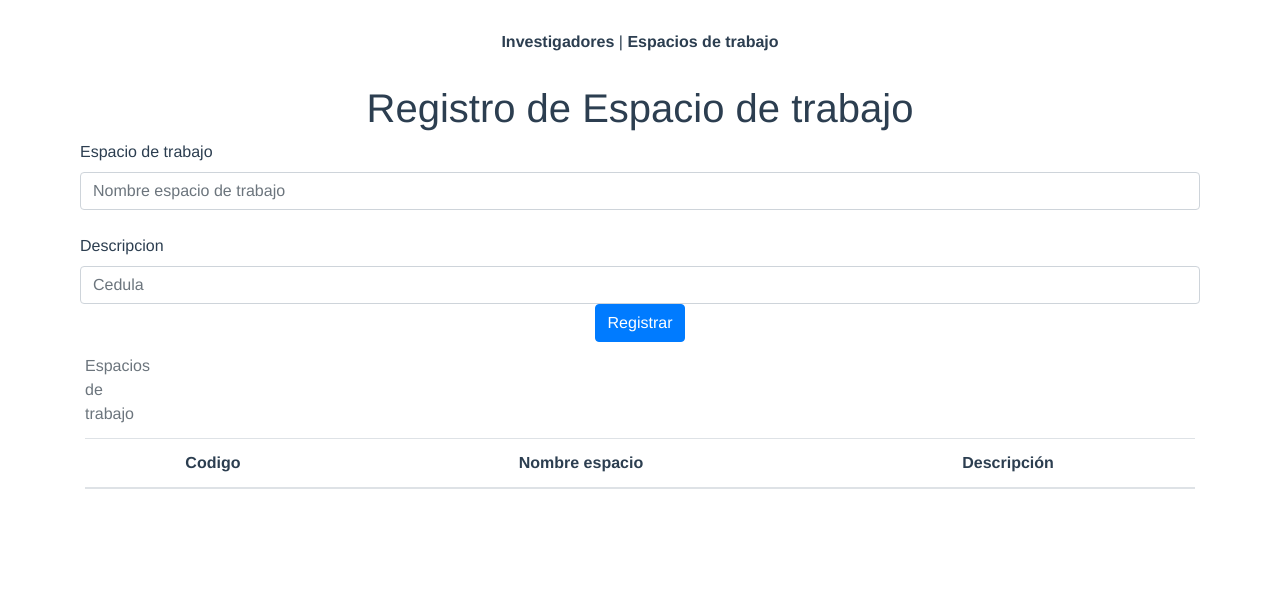
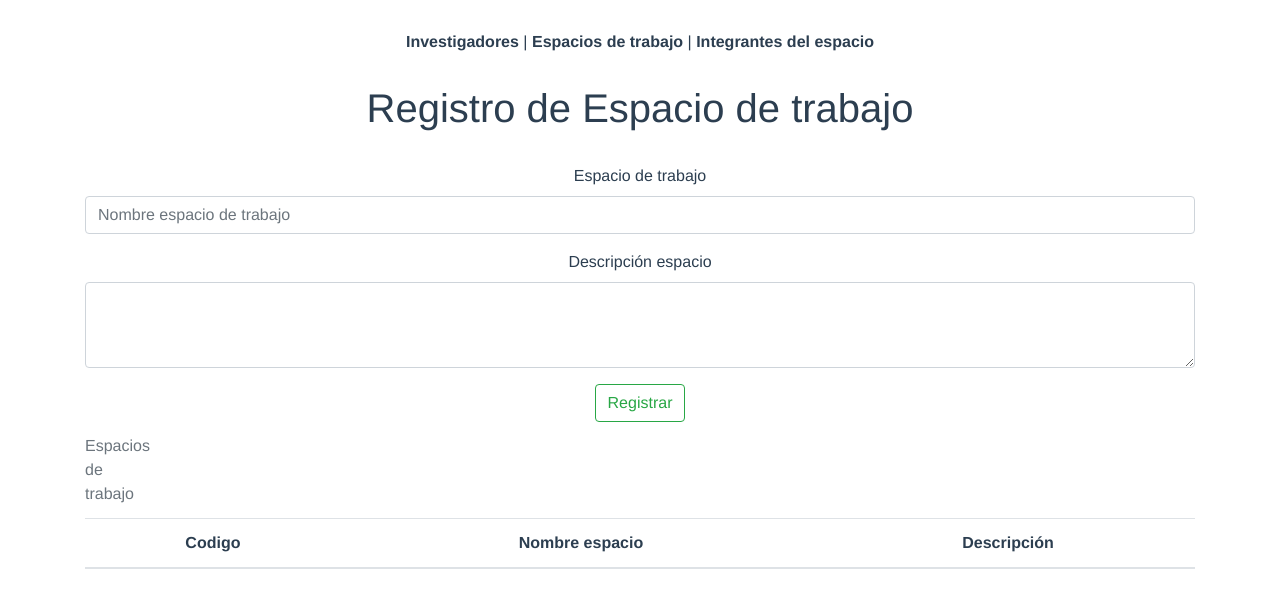
Before and after one commit to Leon-Avalos/indicadores, a Vue app: page /registro_espacio in a window 1280 px wide. Shown: the top 608 px of the page. Built offline with nearby package versions, Linux system fonts and the light colour scheme.

Commit message:
Magia bootstrap

```diff
--- a/package.json
+++ b/package.json
@@ -8,8 +8,10 @@
     "lint": "vue-cli-service lint"
   },
   "dependencies": {
+    "bootstrap": "^4.6.0",
+    "bootstrap-vue": "^2.21.2",
     "core-js": "^3.6.5",
-    "vue": "^2.6.11",
+    "vue": "^2.6.12",
     "vue-router": "^3.2.0"
   },
   "devDependencies": {
--- a/src/App.vue
+++ b/src/App.vue
@@ -2,7 +2,8 @@
   <div id="app">
     <div id="nav">
       <router-link to="/">Investigadores</router-link> |
-      <router-link to="/Registro_espacio">Espacios de trabajo</router-link>
+      <router-link to="/Registro_espacio">Espacios de trabajo</router-link> |
+      <router-link to="/Registro_integrantes_espacio">Integrantes del espacio</router-link>
     </div>
     <router-view/>
   </div>
--- a/src/router/index.js
+++ b/src/router/index.js
@@ -17,6 +17,11 @@ const routes = [
     // this generates a separate chunk (about.[hash].js) for this route
     // which is lazy-loaded when the route is visited.
     component: () => import(/* webpackChunkName: "about" */ '../views/Registro_espacio.vue')
+  },
+  {
+    path: '/registro_integrantes_espacio',
+    name: 'Registro_integrantes_espacio',
+    component: () => import( '../views/Registro_integrantes_espacio.vue')
   }
 ]
 
--- a/src/views/Home.vue
+++ b/src/views/Home.vue
@@ -2,6 +2,7 @@
   <div id="investigadores" class="home">
     <!-- <img alt="Vue logo" src="../assets/logo.png"> -->
     <HelloWorld msg="Registro de Investigadores" />
+    <link href="https://cdn.jsdelivr.net/npm/bootstrap@5.0.0-beta2/dist/css/bootstrap.min.css" rel="stylesheet" integrity="sha384-BmbxuPwQa2lc/FVzBcNJ7UAyJxM6wuqIj61tLrc4wSX0szH/Ev+nYRRuWlolflfl" crossorigin="anonymous">
     <div class="container">
       <section class="form">
         <form>
@@ -55,7 +56,7 @@
               </div>
             </div>
           </div>
-          <button type="submit" @click.prevent="crearInvestigador" class="btn btn-primary">Agregar</button>
+          <button type="submit" @click.prevent="crearInvestigador" class="btn btn-outline-success">Agregar</button>
         </form>
       </section>
       <section class="data">
--- a/src/views/Registro_espacio.vue
+++ b/src/views/Registro_espacio.vue
@@ -2,38 +2,28 @@
   <div id="espacio_trabajo" class="home">
     <!-- <img alt="Vue logo" src="../assets/logo.png"> -->
     <HelloWorld msg="Registro de Espacio de trabajo" />
+    <link href="https://cdn.jsdelivr.net/npm/bootstrap@5.0.0-beta2/dist/css/bootstrap.min.css" rel="stylesheet" integrity="sha384-BmbxuPwQa2lc/FVzBcNJ7UAyJxM6wuqIj61tLrc4wSX0szH/Ev+nYRRuWlolflfl" crossorigin="anonymous">
+    <br>
 
     <div class="container">
       <section class="form">
         <form>
-          <div class="form-row">
-              <label for="inputNombreEspacioTrabajo">Espacio de trabajo</label>
-              <input
-                v-model="nombre"
-                type="text"
-                class="form-control"
-                id="inputNombreEspacioTrabajo"
-                placeholder="Nombre espacio de trabajo"
+          <div class="mb-3">
+              <label for="inputNombreEspacioTrabajo" class="form-label">Espacio de trabajo</label>
+              <input v-model="nombre" type="text" class="form-control" id="inputNombreEspacioTrabajo" placeholder="Nombre espacio de trabajo"
               />
           </div>
-          <br>
-          <div class="form-row">
-            <label for="inputDescripcionEspacio">Descripcion</label>
-            <input
-              v-model="cedula"
-              type="text"
-              class="form-control"
-              id="inputDescripcionEspacio"
-              placeholder="Cedula"
-            />
 
+          <div class="mb-3">
+            <label for="inputDescripciónEspacioTrabajo" class="form-label">Descripción espacio</label>
+            <textarea class="form-control" id="inputDescripciónEspacioTrabajo" rows="3"></textarea>
           </div>
-          <button type="submit" @click.prevent="crearEspacioDeTrabajo" class="btn btn-primary">Registrar</button>
+
+          <button type="submit" @click.prevent="crearEspacioDeTrabajo" class="btn btn-outline-success">Registrar</button>
         </form>
       </section>
 
       <section class="data">
-
         <caption >
           Espacios de trabajo
         </caption>
@@ -54,6 +44,7 @@
             </tbody>
           </table>
       </section>
+
     </div>
   </div>
 </template>
--- a/src/views/Registro_integrantes_espacio.vue
+++ b/src/views/Registro_integrantes_espacio.vue
@@ -0,0 +1,72 @@
+<template>
+  <div id="integrantes_espacio_trabajo" class="home">
+    <!-- <img alt="Vue logo" src="../assets/logo.png"> -->
+    <link href="https://cdn.jsdelivr.net/npm/bootstrap@5.0.0-beta2/dist/css/bootstrap.min.css" rel="stylesheet" integrity="sha384-BmbxuPwQa2lc/FVzBcNJ7UAyJxM6wuqIj61tLrc4wSX0szH/Ev+nYRRuWlolflfl" crossorigin="anonymous">
+    <HelloWorld msg="Registro de integrantes del Espacio de trabajo" />
+
+    <div class="container">
+      <select class="form-select" aria-label="Default select example">
+        <option selected>Open this select menu</option>
+        <option value="1">One</option>
+        <option value="2">Two</option>
+        <option value="3">Three</option>
+      </select>
+
+      <section class="data">
+        <caption >
+          Espacios de trabajo
+        </caption>
+          <table class="table">
+            <thead>
+              <tr>
+                <th>Codigo</th>
+                <th>Nombre espacio</th>
+                <th>Descripción</th>
+              </tr>
+            </thead>
+            <tbody>
+              <tr v-for="(espacio) in espacios" :key="espacio.codigo">
+                <td>{{espacio.cedula}}</td>
+                <td> {{espacio.nombre}} </td>
+                <td> {{espacio.descripcion}} </td>
+              </tr>
+            </tbody>
+          </table>
+      </section>
+
+    </div>
+  </div>
+</template>
+
+<script>
+// @ is an alias to /src
+import HelloWorld from "@/components/HelloWorld.vue";
+
+export default {
+  name: "Home",
+  components: {
+    HelloWorld,
+  },
+  data: () => ({
+    cedula: '',
+    nombre: '',
+    apellido: '',
+    correo: '',
+    contraseña: '',
+    investigadores: [],
+    options: ['Apple', 'Banana', 'Grape', 'Kiwi', 'Orange']
+  }),
+  methods: {
+    crearInvestigador: function() {
+      this.investigadores.push({
+        cedula: this.cedula,
+        nombre: this.nombre,
+        apellido: this.apellido,
+        correo: this.correo,
+        contraseña: this.contraseña,
+      });
+      console.log(this.investigadores)
+    }
+  }
+};
+</script>
```
Also changed, not shown: 1 other file (tests, documents, lock files or other folders).
